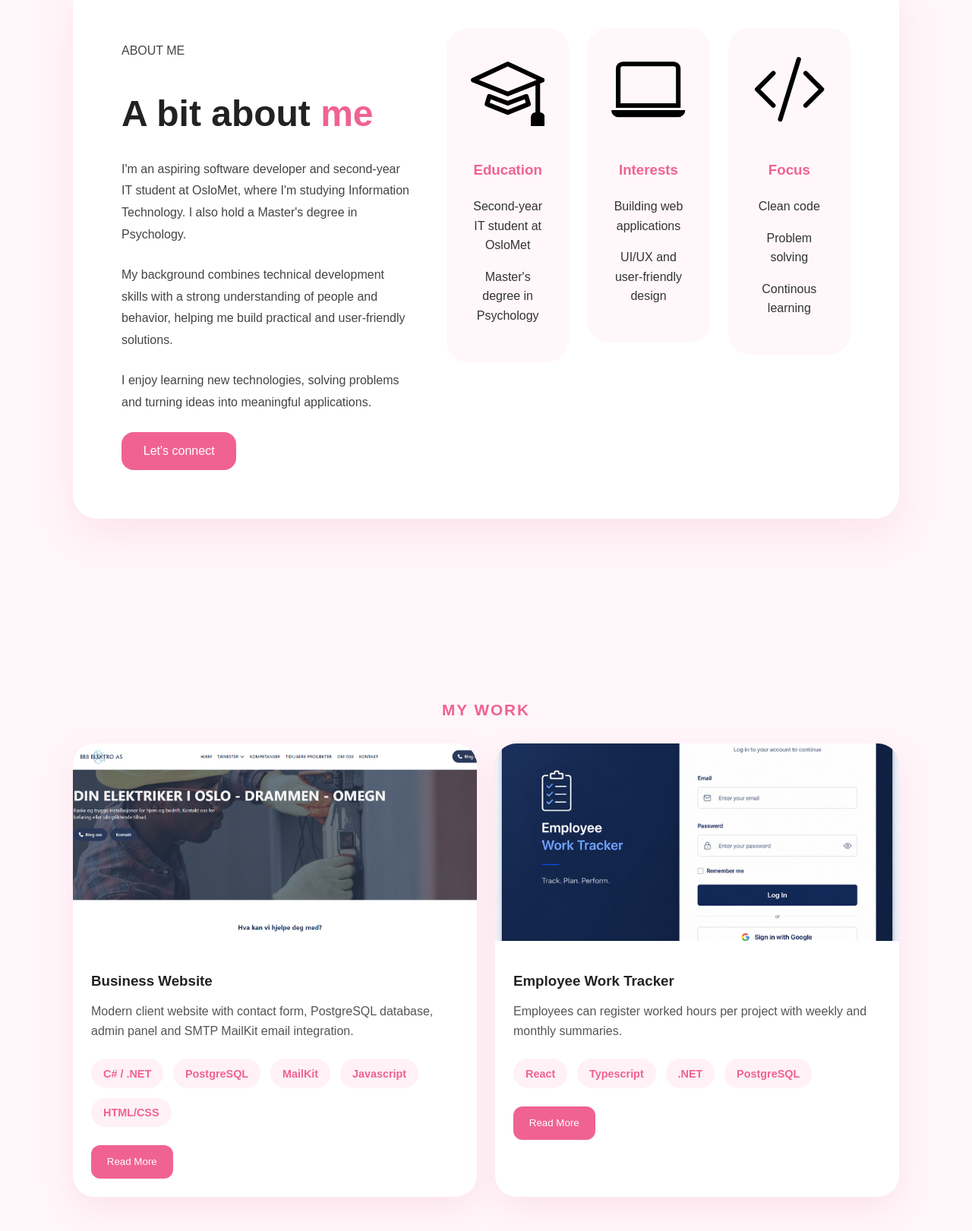
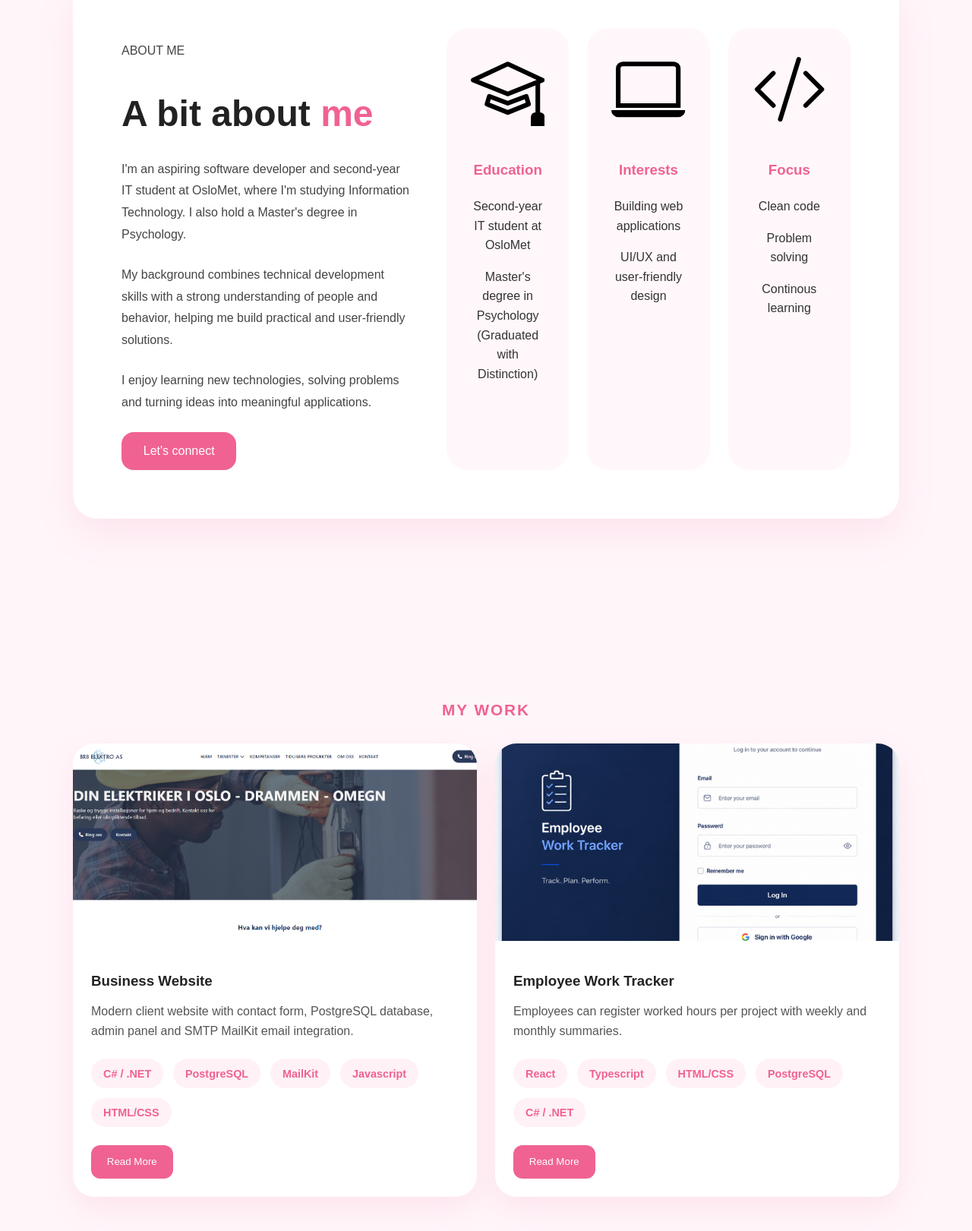
Before and after one commit to Mal-wina/Portfolio, a React app in the folder portfolio/: page / in a window 1280 px wide. Shown: the part 949-2570 px from the top of the page at 76% size. Built offline with nearby package versions, Linux system fonts and the light colour scheme; the HTML template or start-up script is replaced by a standard one.

Commit message:
fixed about me and projects

```diff
--- a/portfolio/src/App.css
+++ b/portfolio/src/App.css
@@ -308,7 +308,7 @@ button {
   display: grid;
   grid-template-columns: repeat(3, 1fr);
   gap: 1.5rem;
-  align-items: start;
+  align-items: stretch;
 }
 
 .about-box {
@@ -316,6 +316,7 @@ button {
   border-radius: 28px;
   padding: 2rem;
   text-align: center;
+  height:100%;
 }
 
 .about-box svg {
--- a/portfolio/src/components/About.tsx
+++ b/portfolio/src/components/About.tsx
@@ -38,7 +38,7 @@ function About() {
                         <Mortarboard />
                         <h3>Education</h3>
                         <p>Second-year IT student at OsloMet</p>
-                        <p>Master's degree in Psychology</p>
+                        <p>Master's degree in Psychology (Graduated with Distinction)</p>
                     </div>
 
                     <div className="about-box">
--- a/portfolio/src/components/Projects.tsx
+++ b/portfolio/src/components/Projects.tsx
@@ -47,8 +47,9 @@ function Projects() {
                         <div className="project-tags">
                             <span>React</span>
                             <span>Typescript</span>
-                            <span>.NET</span>
+                            <span>HTML/CSS</span>
                             <span>PostgreSQL</span>
+                            <span>C# / .NET </span>
                         </div>
 
                         <Link to="/projects/work-tracker" className="read-more-link">
```
